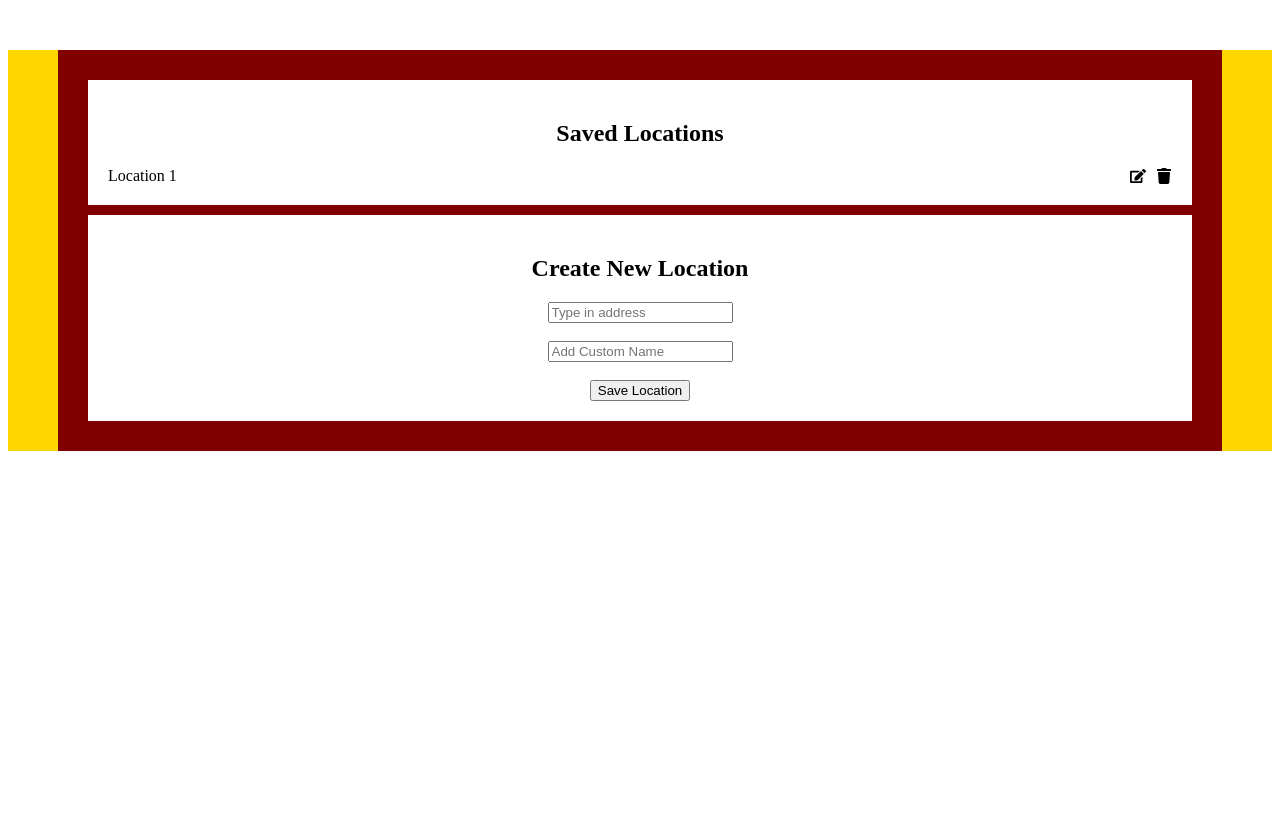
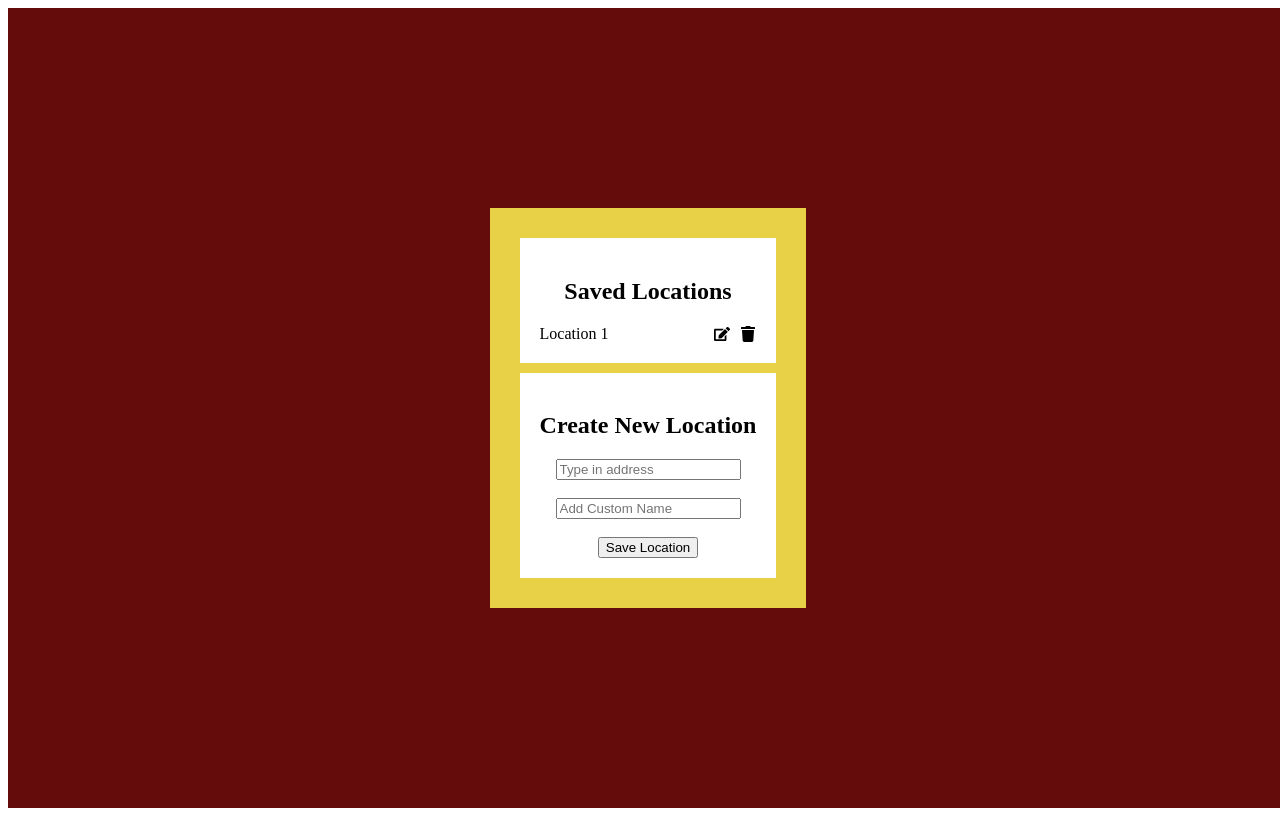
Before and after one commit to RWang-Dev/SafeRoute, a React (Create React App) app in the folder safe_route/: page /locations in a window 1280 px wide. Built offline with nearby package versions, Linux system fonts and the light colour scheme.

Commit message:
edit /locations styling

```diff
--- a/safe_route/src/components/CrimeMap.module.css
+++ b/safe_route/src/components/CrimeMap.module.css
@@ -13,6 +13,7 @@
   background: none;
   border: none;
   cursor: pointer;
+  margin-top: 10px;
 }
 
 .hamburgerButton svg {
@@ -34,6 +35,7 @@
 .profile {
   background-color: rgb(100, 12, 12);
   padding: 20px;
+  padding-top: 25px;
   padding-left: 5vw;
   width: 100%;
   height: 15%;
@@ -56,6 +58,7 @@
   background-color: darkblue;
   border-radius: 10px;
   color: white;
+  margin-bottom: 3vh;
 }
 
 .savedLocations {
--- a/safe_route/src/components/Locations.css
+++ /dev/null
@@ -1,46 +0,0 @@
-.outer-container {
-  background-color: gold;
-}
-
-.main-container {
-    justify-content: center;
-    background-color: maroon;
-    padding: 20px;
-    margin: 50px;
-  }
-
-  .saved-locations,
-  .create-location {
-    background-color: white;
-    padding: 20px;
-    margin: 10px;
-    justify-content: center;
-    align-items: center;
-  }
-
-  .saved-locations h2 {
-    text-align: center;
-  }
-
-  .create-location {
-    text-align: center;
-  }
-
-  .location-item {
-    display: flex;
-    justify-content: space-between;
-    align-items: center;
-  }
-
-  .location-name {
-    flex: 1;
-  }
-
-  .icons {
-    display: flex;
-  }
-
-  .edit-icon,
-  .delete-icon {
-    margin-left: 10px;
-  }
--- a/safe_route/src/components/Locations.js
+++ b/safe_route/src/components/Locations.js
@@ -1,25 +1,29 @@
 import React from "react";
-import "./Locations.css";
 import { FaEdit, FaTrash, FaSearch } from "react-icons/fa";
+import classes from "./Locations.module.css";
 
 function Locations() {
   return (
-    <div className="outer-container">
-        <div className="main-container">
-            <div className="saved-locations">
+    <div className={classes.outerContainer}>
+      <div className={classes.mainContainer}>
+        <div className={classes.savedLocations}>
           <h2>Saved Locations</h2>
-                <div className="location-item">
-                <div className="location-name">Location 1</div>
-                <div className="icons">
-                    <FaEdit className="edit-icon" />
-                    <FaTrash className="delete-icon" />
+          <div className={classes.locationItem}>
+            <div className={classes.locationName}>Location 1</div>
+            <div className={classes.icons}>
+              <FaEdit className={classes.editIcon} />
+              <FaTrash className={classes.deleteIcon} />
             </div>
           </div>
         </div>
-            <div className="create-location">
+        <div className={classes.createLocation}>
           <h2>Create New Location</h2>
-                <input type="text" placeholder="Type in address" /><br/><br/>
-                <input type="text" placeholder="Add Custom Name" /><br/><br/>
+          <input type="text" placeholder="Type in address" />
+          <br />
+          <br />
+          <input type="text" placeholder="Add Custom Name" />
+          <br />
+          <br />
           <button>Save Location</button>
         </div>
       </div>
--- /dev/null
+++ b/safe_route/src/components/Locations.module.css
@@ -0,0 +1,60 @@
+/* body {
+  display: flex;
+  width: 100%;
+  height: 100%;
+  justify-content: center;
+  background-color: rgb(100, 12, 12);
+  align-items: center;
+} */
+
+.outerContainer {
+  display: flex;
+  width: 100vw;
+  height: 100vh;
+  justify-content: center;
+  background-color: rgb(100, 12, 12);
+  align-items: center;
+}
+
+.mainContainer {
+  justify-content: center;
+  background-color: rgb(233, 209, 71);
+  padding: 20px;
+  margin: 50px;
+}
+
+.savedLocations,
+.createLocation {
+  background-color: white;
+  padding: 20px;
+  margin: 10px;
+  justify-content: center;
+  align-items: center;
+}
+
+.savedLocations h2 {
+  text-align: center;
+}
+
+.createLocation {
+  text-align: center;
+}
+
+.locationItem {
+  display: flex;
+  justify-content: space-between;
+  align-items: center;
+}
+
+.locationName {
+  flex: 1;
+}
+
+.icons {
+  display: flex;
+}
+
+.editIcon,
+.deleteIcon {
+  margin-left: 10px;
+}
```
Lines whose indentation alone changed are shown as unchanged.
